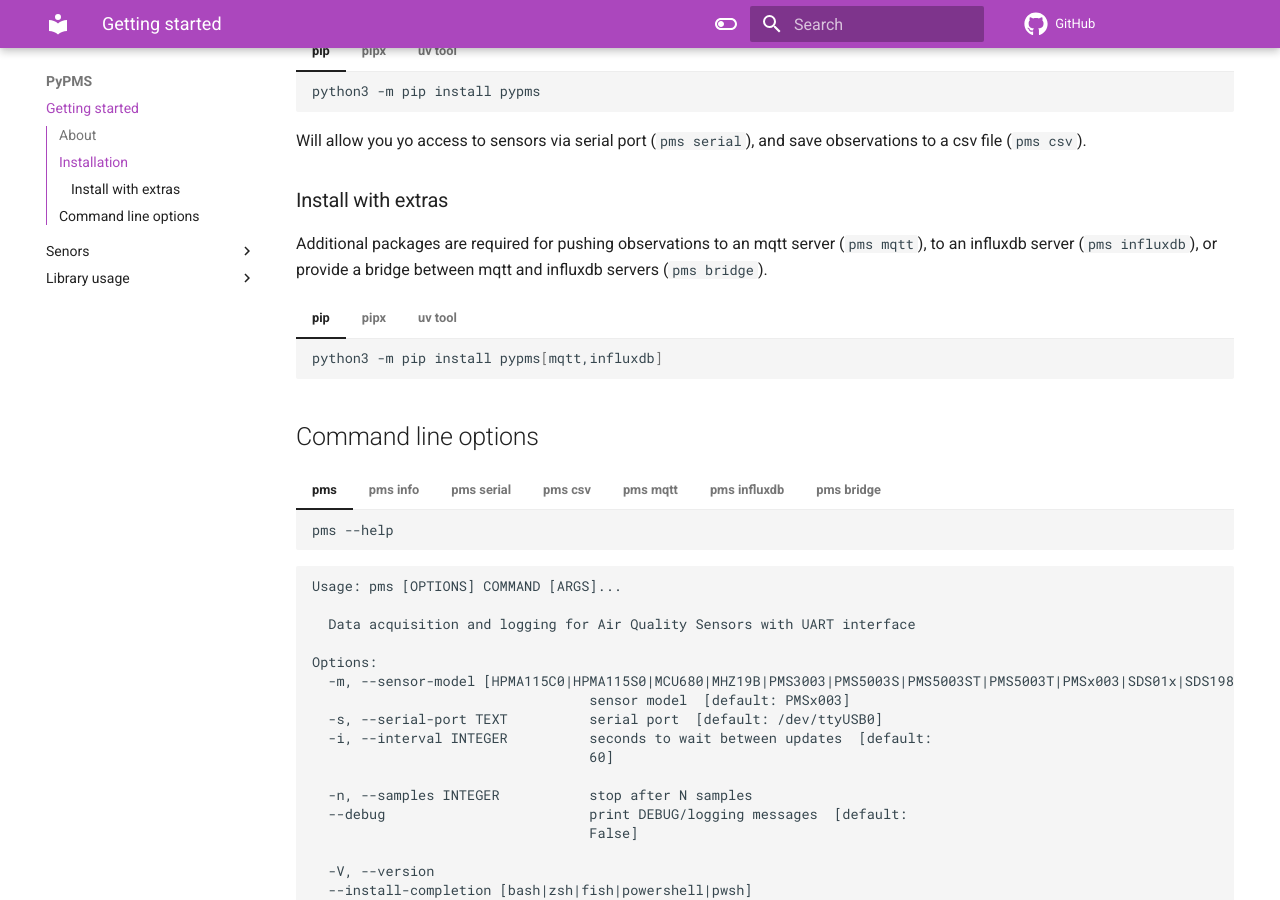
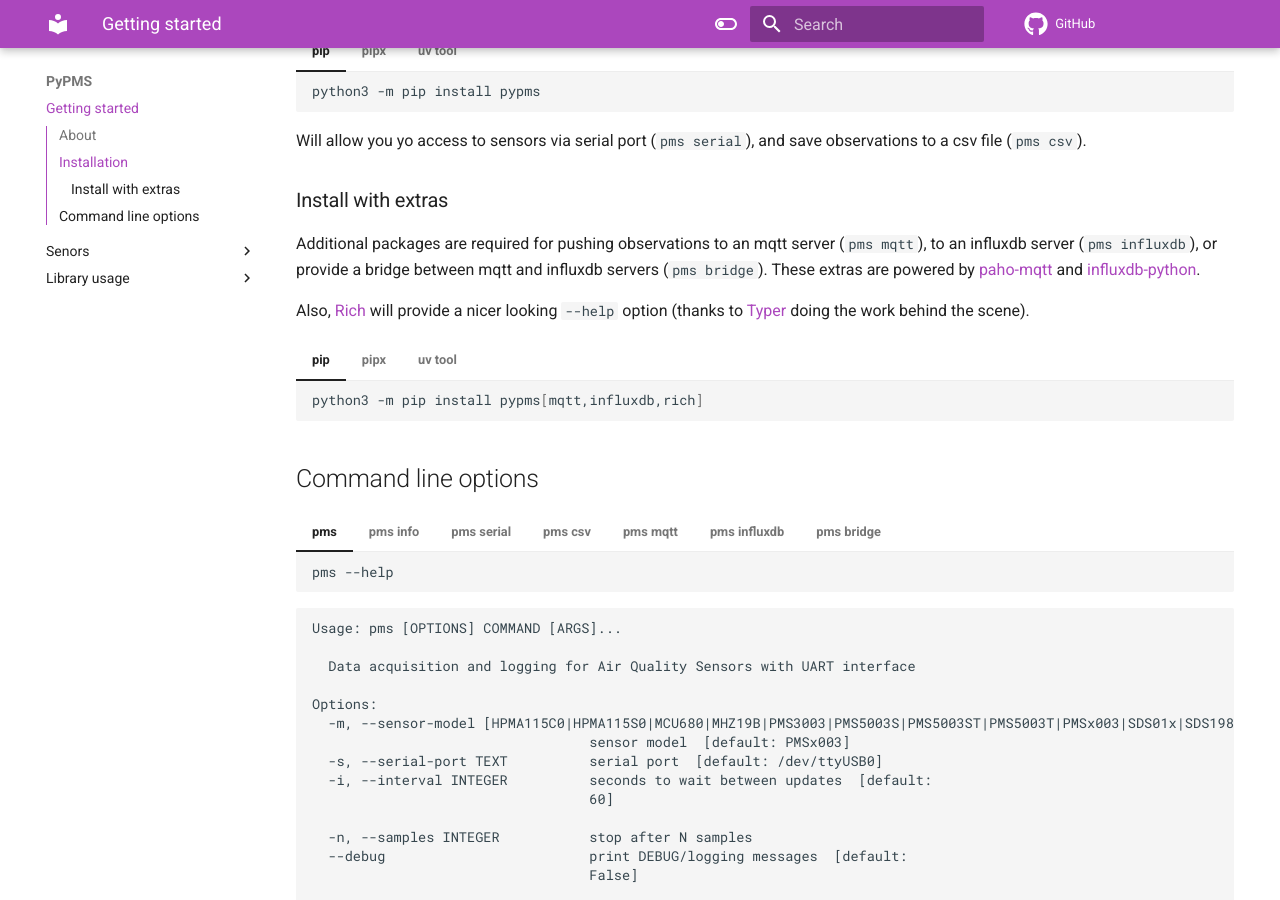
Before and after one commit to avaldebe/PyPMS, an MkDocs documentation site: the page built from docs/index.md, in a window 1280 px wide and 900 px high, scrolled down 316 px. Built offline with MkDocs 1.6.1 and Material for MkDocs 9.7.7, drawn with Linux system fonts in a browser that asks for light colours; comment, search, counter and statistics services are not loaded.

Commit message:
full typer w/rich as optional dependecy

````diff
--- a/docs/index.md
+++ b/docs/index.md
@@ -32,24 +32,33 @@
 Additional packages are required for pushing observations to an mqtt server
 (`pms mqtt`), to an influxdb server (`pms influxdb`), or provide a bridge
 between mqtt and influxdb servers (`pms bridge`).
+These extras are powered by [paho-mqtt] and [influxdb-python].
+
+Also, [Rich] will provide a nicer looking `--help` option
+(thanks to [Typer] doing the work behind the scene).
 
 === "pip"
 
     ``` bash
-    python3 -m pip install pypms[mqtt,influxdb]
+    python3 -m pip install pypms[mqtt,influxdb,rich]
     ```
 
 === "pipx"
 
     ``` bash
-    pipx install pypms[mqtt,influxdb]
+    pipx install pypms[mqtt,influxdb,rich]
     ```
 
 === "uv tool"
 
     ``` bash
-    uv tool install pypms[mqtt,influxdb]
+    uv tool install pypms[mqtt,influxdb,rich]
     ```
+
+[paho-mqtt]: https://github.com/eclipse-paho/paho.mqtt.python
+[influxdb-python]: https://github.com/influxdata/influxdb-python
+[Rich]: https://rich.readthedocs.io/
+[Typer]: https://typer.tiangolo.com/
 
 ## Command line options
 
--- a/pyproject.toml
+++ b/pyproject.toml
@@ -36,6 +36,7 @@
 ]
 
 [project.optional-dependencies]
+rich = ["typer-slim[standard]>=0.12.0"]
 mqtt = ["paho-mqtt >=2.1.0"]
 influxdb = ["influxdb >=5.2.0", "pytz >=2020", "requests>=2.32.0"]
 
````
Also changed, not shown: 2 other files.
